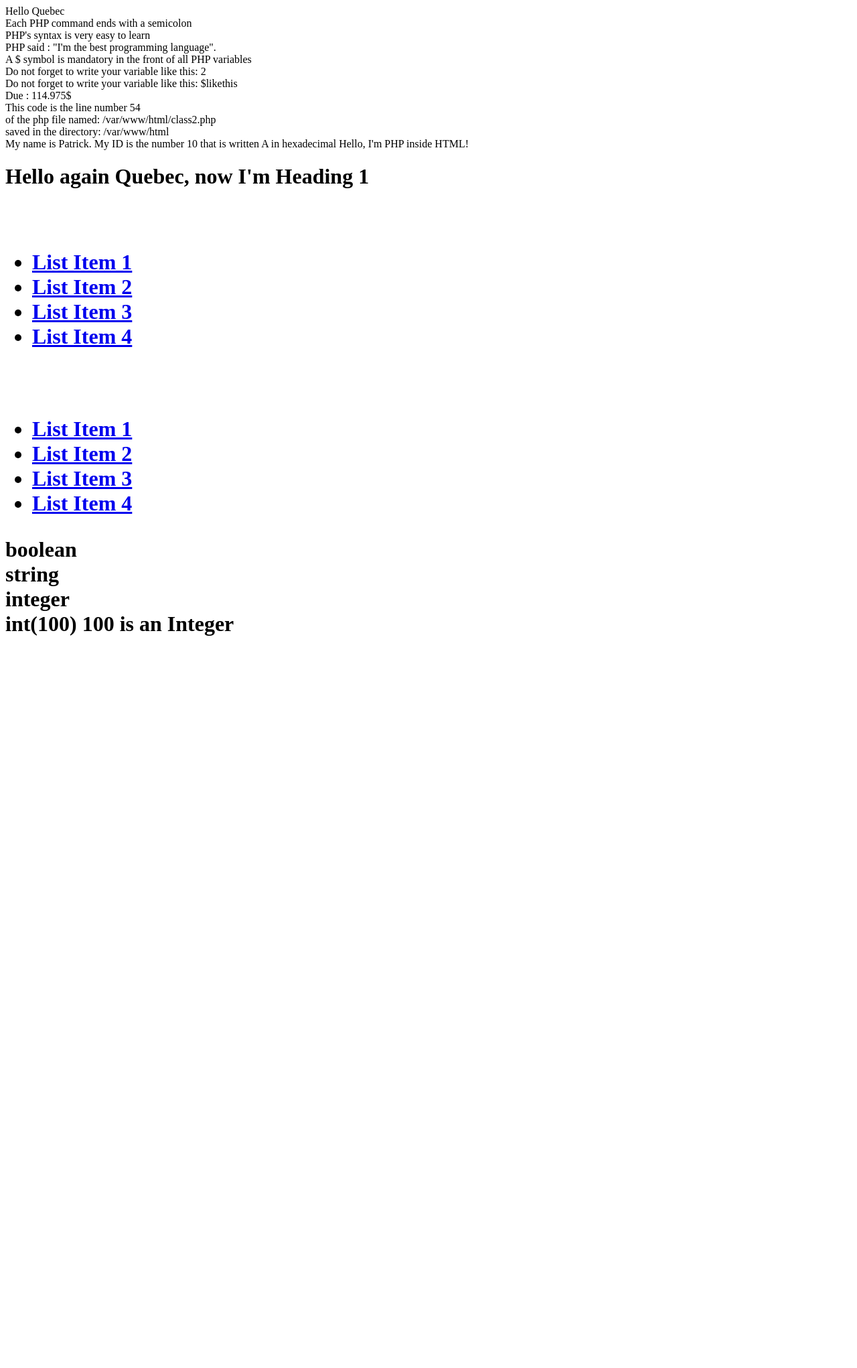
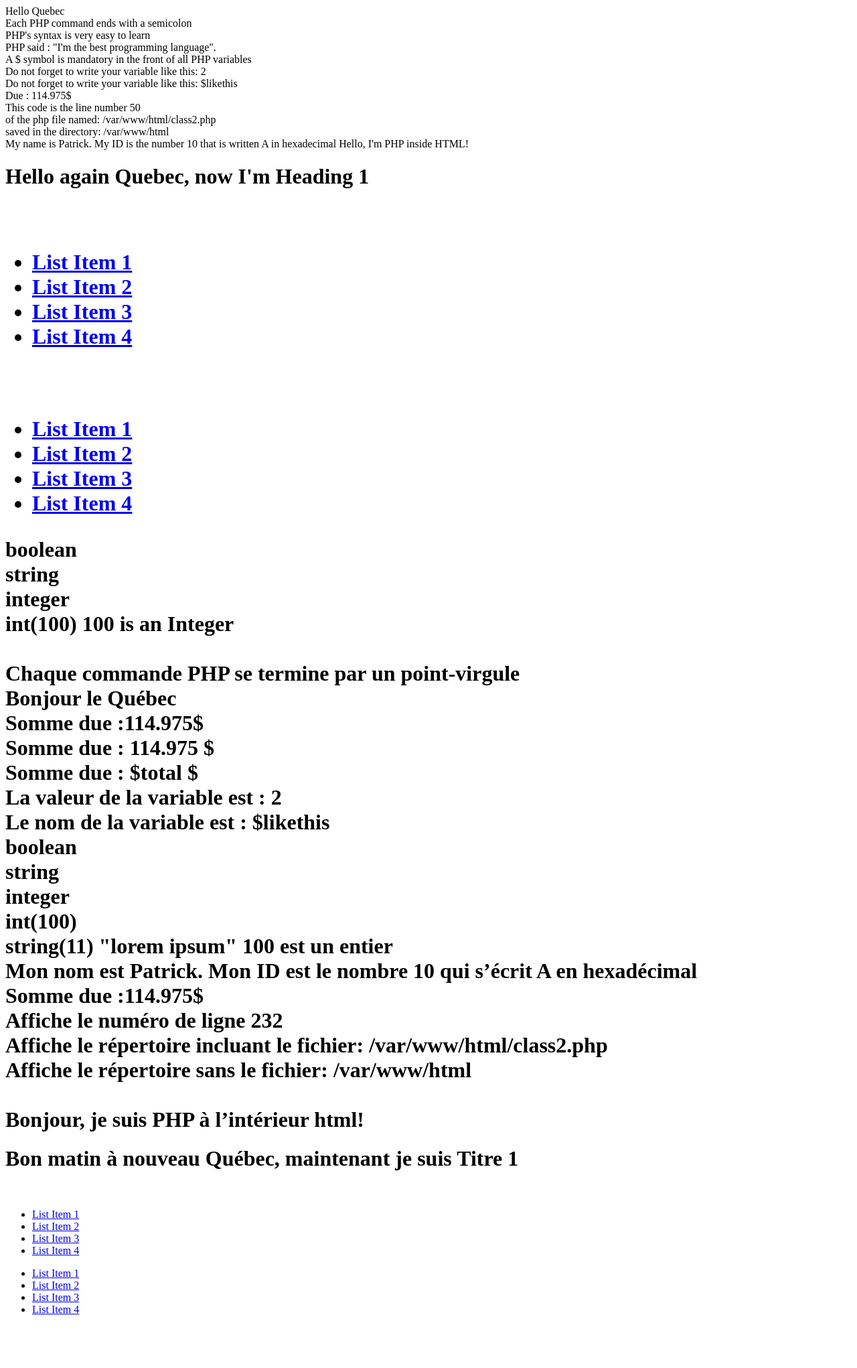
Before and after one commit to patrickwebdev/DW3, a PHP site: page /class2.php in a window 1280 px wide. Shown: the whole page at 67% size. Before the commit the page ends 949 px from the top, so only its background shows below. Run offline with PHP 8.4, Linux system fonts and the light colour scheme.

Commit message:
Update class2.php

```diff
--- a/demonstrations/class2.php
+++ b/demonstrations/class2.php
@@ -10,10 +10,6 @@
   You don't have to indicate the datatype of a variable when you declare it
   The datatype of a variable depends on the value you assign to it */
 
-  /*
-    Multilines comment line 1  // Line 1 is for A
-    Multilines comment line 2  // Line 2 is for B
-  */
 
   //Each PHP command ends with a semicolon
   echo "Each PHP command ends with a semicolon";
@@ -141,4 +137,146 @@
   }
 
   echo "<br/>";
+
 ?>
+
+
+<?php
+
+/* FRENCH VERSION
+VERSION FRANCAISE */
+
+
+echo"Chaque commande PHP se termine par un point-virgule";
+echo"<br/>";
+
+
+// Il s’agit d’un commentaire de style c++ d’une ligne
+echo"Bonjour le Québec";  // N’oubliez pas d’ajouter un point-virgule à la fin de chaque ligne
+
+# Il s’agit d’un commentaire de style shell d’une ligne
+echo"<br/>";  # J’ai utilisé la balise html br pour ajouter un saut de ligne
+
+/* Il s’agit d’un commentaire multiligne
+Vous n’avez pas besoin d’indiquer le type de données d’une variable lorsque vous le déclarez
+Le type de données d’une variable dépend de la valeur que vous lui attribuez */
+
+//Chaque variable commence par le symbole $
+$subtotal=100;
+$total=$subtotal+($subtotal*0.05)+($subtotal*0.09975);
+echo"Somme due :". $total ."$ <br/>";
+echo"Somme due : $total $ <br/>";
+echo'Somme due : $total $ <br/>';
+
+$likethis = 2;
+$notice1 = "La valeur de la variable est : $likethis";
+$notice2 = 'Le nom de la variable est : $likethis';
+echo $notice1;
+echo"<br/>";
+echo $notice2;
+echo"<br/>";
+
+
+$var_bool = false;    // un booléen
+$var_str = "lorem ipsum";  // une chaîne de caractères
+$var_int = 100;    // un entier
+
+//Fonction intégrée gettype()
+//Pour afficher le type de $var_bool, $var_str et $var_int
+echo gettype($var_bool);
+echo "<br/>";
+echo gettype($var_str);
+echo "<br/>";
+echo gettype($var_int);
+echo "<br/>";
+
+
+//Fonction intégrée var_dump()
+//Pour afficher l’emplacement, le type et la valeur de $var_int
+var_dump($var_int);
+echo "<br/>";
+var_dump($var_str);
+
+
+//Fonction intégrée is_int()
+//Si $var_int est un entier, affichez-le suivi d’un texte
+if (is_int($var_int)) {
+    echo "$var_int est un entier";
+}
+
+//Fonction intégrée is_string()
+//Si $var_bool est une chaîne, affichez-la suivie d’un texte
+//$var_bool est un booléen rien ne sera affiché
+if (is_string($var_bool)) {
+    echo "$var_bool is a String";
+}
+
+echo "<br/>";
+
+printf("Mon nom est %s. Mon ID est le nombre %d qui s’écrit %X en hexadécimal",'Patrick', 10, 10);
+
+echo "<br/>";
+
+//Constante tps et tvq
+define("TPS",0.05);
+define("TVQ",0.09975);
+$unit_price=2.5;
+$quantity=40;
+$subtotal=$unit_price*$quantity;
+$total=$subtotal+($subtotal*TPS)+($subtotal*TVQ);
+echo"Somme due :".$total."$";
+
+echo "<br/>";
+
+//Constante prédéfinie
+echo "Affiche le numéro de ligne " .  __LINE__
+. "<br/>Affiche le répertoire incluant le fichier: " .  __FILE__
+. "<br/>Affiche le répertoire sans le fichier: ".  __DIR__ ;
+
+echo "<br/>";
+echo "<br/>";
+?>
+
+<!DOCTYPE html>
+<html>
+  <head>
+    <title>PHP dans HTML</title>
+  </head>
+  <body>
+    <?php
+      echo " Bonjour, je suis PHP à l’intérieur html! ";
+    ?>
+  </body>
+</html>
+
+
+<?php
+  //Html intégré dans php
+  echo "<h1> Bon matin à nouveau Québec, maintenant je suis Titre 1 </h1>";
+  echo "<br/>";
+
+  //Html intégré dans php
+  echo "<ul>";
+     echo "<li><a href=\"#\">List Item 1</a></li>\n";
+     echo "<li><a href=\"#\">List Item 2</a></li>\n";
+     echo "<li><a href=\"#\">List Item 3</a></li>\n";
+     echo "<li><a href=\"#\">List Item 4</a></li>\n";
+   echo "</ul>";
+
+  //Html intégré dans php
+  $numero1=1;
+  $numero2=2;
+  $numero3=3;
+  $numero4=4;
+
+echo "<ul>";
+  echo "<li><a href=\"#\">List Item $numero1</a></li>\n";
+  echo "<li><a href=\"#\">List Item $numero2</a></li>\n";
+  echo "<li><a href=\"#\">List Item $numero3</a></li>\n";
+  echo "<li><a href=\"#\">List Item $numero4</a></li>\n";
+echo "</ul>";
+
+echo"<br/><br/><br/>";
+
+
+?>
```
